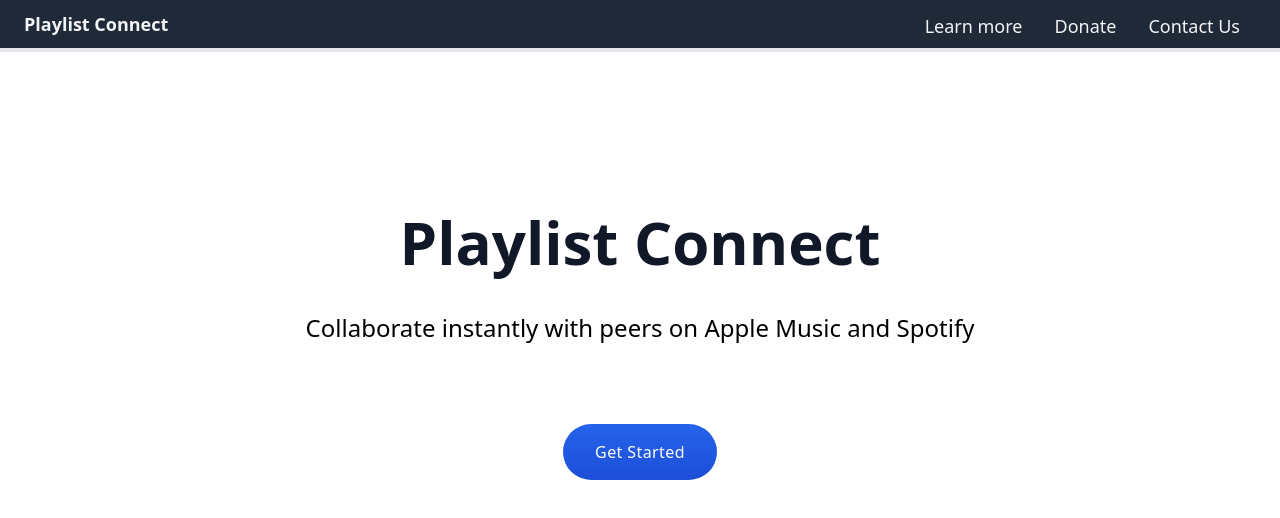
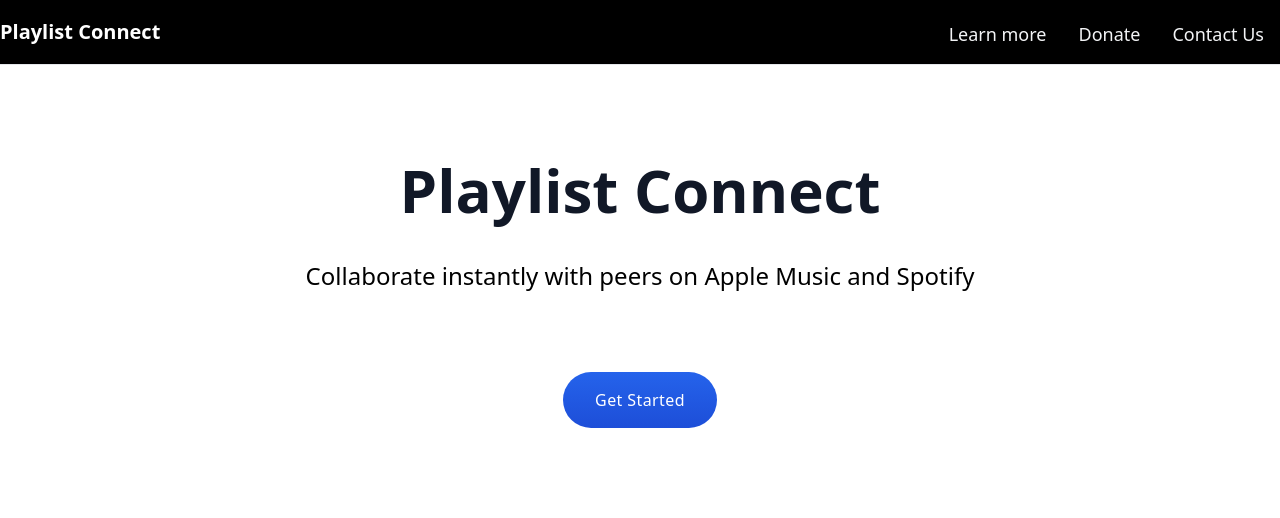
Before and after one commit to mcabrejos24/MusicConnectApi, a React (Create React App) app: page / in a window 1280 px wide. Shown: the top 518 px of the page. Built offline with nearby package versions, Linux system fonts and the light colour scheme.

Commit message:
Changes nav bar slightly and adds padding

```diff
--- a/src/App.js
+++ b/src/App.js
@@ -8,10 +8,10 @@ class App extends React.Component {
   render() {
     return (
       <div className="App">
-          <header id="top" className="top-0 z-40 w-full flex flex-col bg-gray-800 fixed sm:relative pin-t pin-r pin-l">
-            <nav id="site-menu" className="flex flex-col sm:flex-row w-full justify-between items-center px-4 sm:px-6 py-1 bg-dark shadow sm:shadow-none border-b-4 border-teal-500">
+          <header className="top-0 lef-0 w-full z-40 bg-black fixed border-b border-gray-200">
+            <div class="container mx-auto h-16 flex justify-between items-center">
               <div className="w-full sm:w-auto self-start sm:self-center flex flex-row sm:flex-none flex-no-wrap justify-between items-center">
-                <a href="#" className="no-underline py-1"><h1 className="font-bold text-gray-100 text-lg">Playlist Connect</h1></a>
+                <a href="#" className="no-underline py-1"><h1 className="font-bold text-white text-xl">Playlist Connect</h1></a>
                 <button id="menuBtn" className="hamburger block sm:hidden focus:outline-none" type="button" onclick="navToggle();">
                   <span className="hamburger__top-bun"></span><span className="hamburger__bottom-bun"></span>
                 </button>
@@ -21,9 +21,9 @@ class App extends React.Component {
                 <a className="hover:text-red text-gray-100 text-lg w-full no-underline sm:w-auto sm:px-4 py-2 sm:py-1 sm:pt-2" href="#P3L">Donate</a>
                 <a className="hover:text-red text-gray-100 text-lg w-full no-underline sm:w-auto sm:px-4 py-2 sm:py-1 sm:pt-2" href="#P3L">Contact Us</a>
               </div>
-            </nav>
+            </div>
           </header>
-          <div class="lg:2/6 xl:w-4/4 lg:mt-40 mt-20 text-center">
+          <div class="lg:2/6 xl:w-4/4 lg:mt-40 text-center">
             <div class="text-6xl font-semibold text-gray-900 leading-none">Playlist Connect</div>
             <div class="mt-10 text-2xl font-light text-true-gray-500 antialiased">Collaborate instantly with peers on Apple Music and Spotify</div>
             <button class="mt-20 px-8 py-4 rounded-full font-normal tracking-wide bg-gradient-to-b from-blue-600 to-blue-700 text-white outline-none focus:outline-none hover:shadow-lg hover:from-blue-700 transition duration-200 ease-in-out">
```
